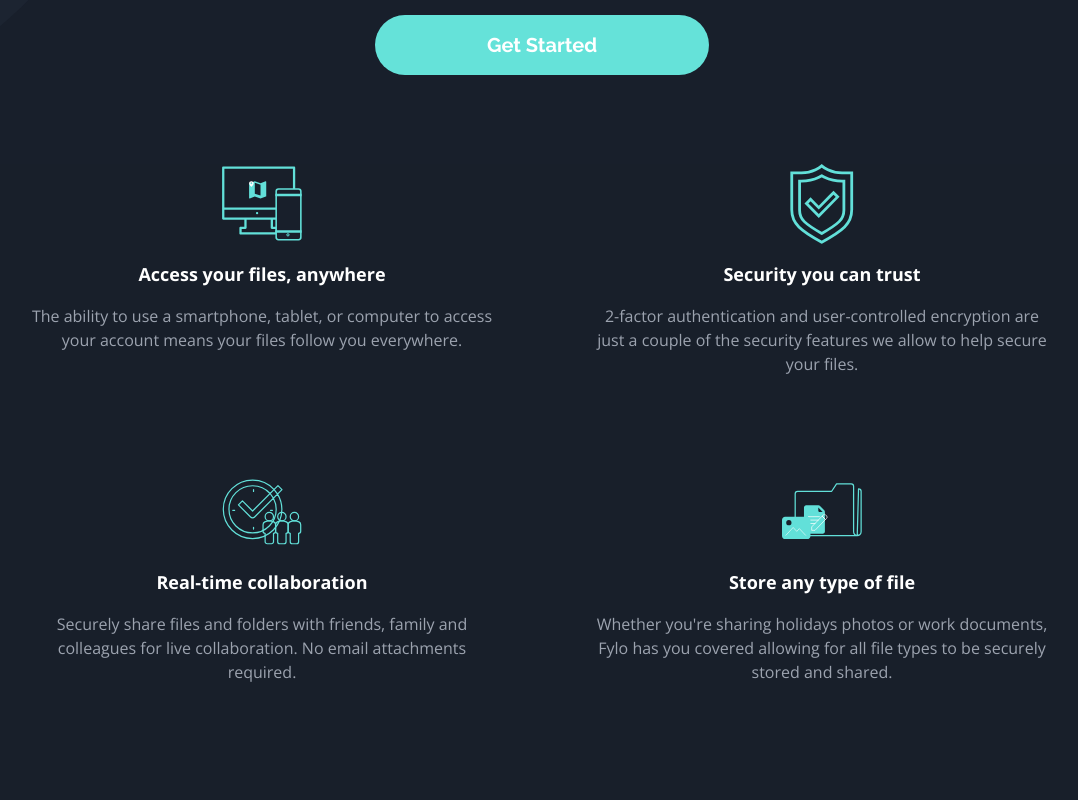
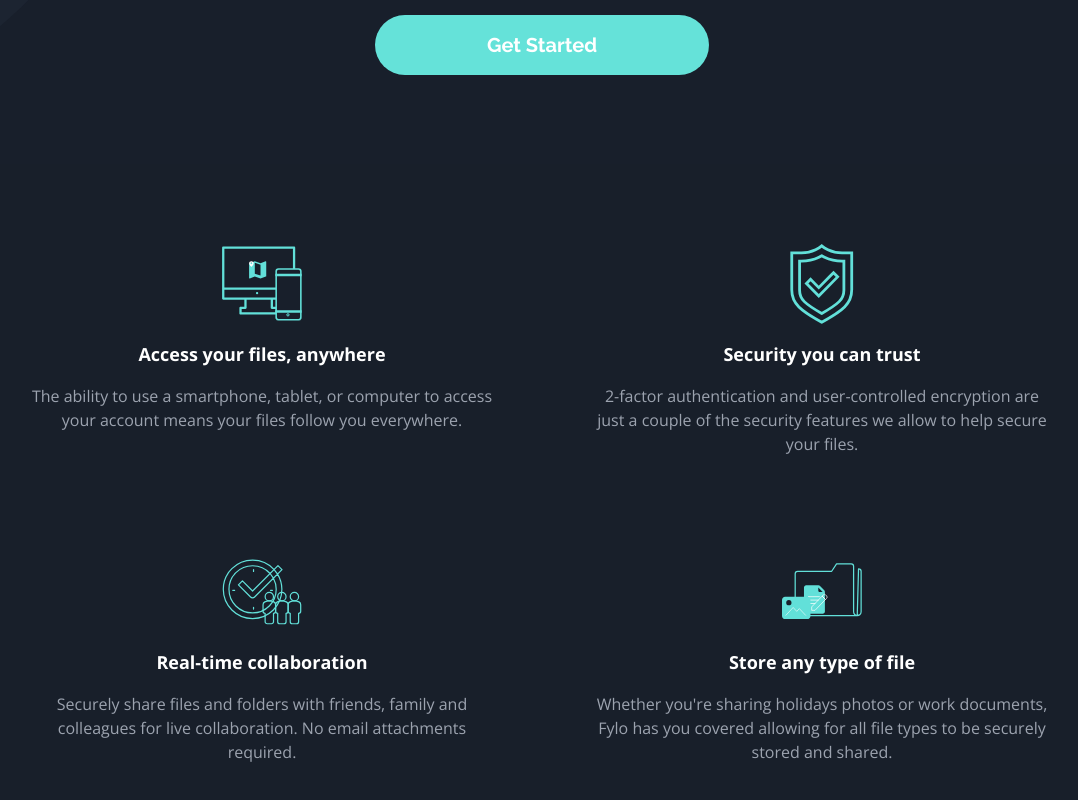
Before and after one commit to gracebir/landing-page-fylo, a Next.js app: page / in a window 1280 px wide. Shown: the part 1205-2005 px from the top of the page, without its empty margins (98-1176 px from the left). Built offline with nearby package versions, Linux system fonts and the light colour scheme.

Commit message:
reducing gaps

```diff
--- a/src/components/Services.tsx
+++ b/src/components/Services.tsx
@@ -4,7 +4,7 @@ import { services } from '@/util/dummy'
 
 function Services() {
   return (
-    <div className='max-w-5xl mx-auto grid  grid-cols-1 lg:grid-cols-2 gap-24'>
+    <div className='max-w-5xl mx-auto grid  grid-cols-1 lg:grid-cols-2 gap-16 px-4 lg:px-0 py-20 lg:gap-24'>
       {services.map(({ id, title, desc, img }, _) => (
         <Service key={id} title={title} desc={desc} img={img} />
       ))}
```
